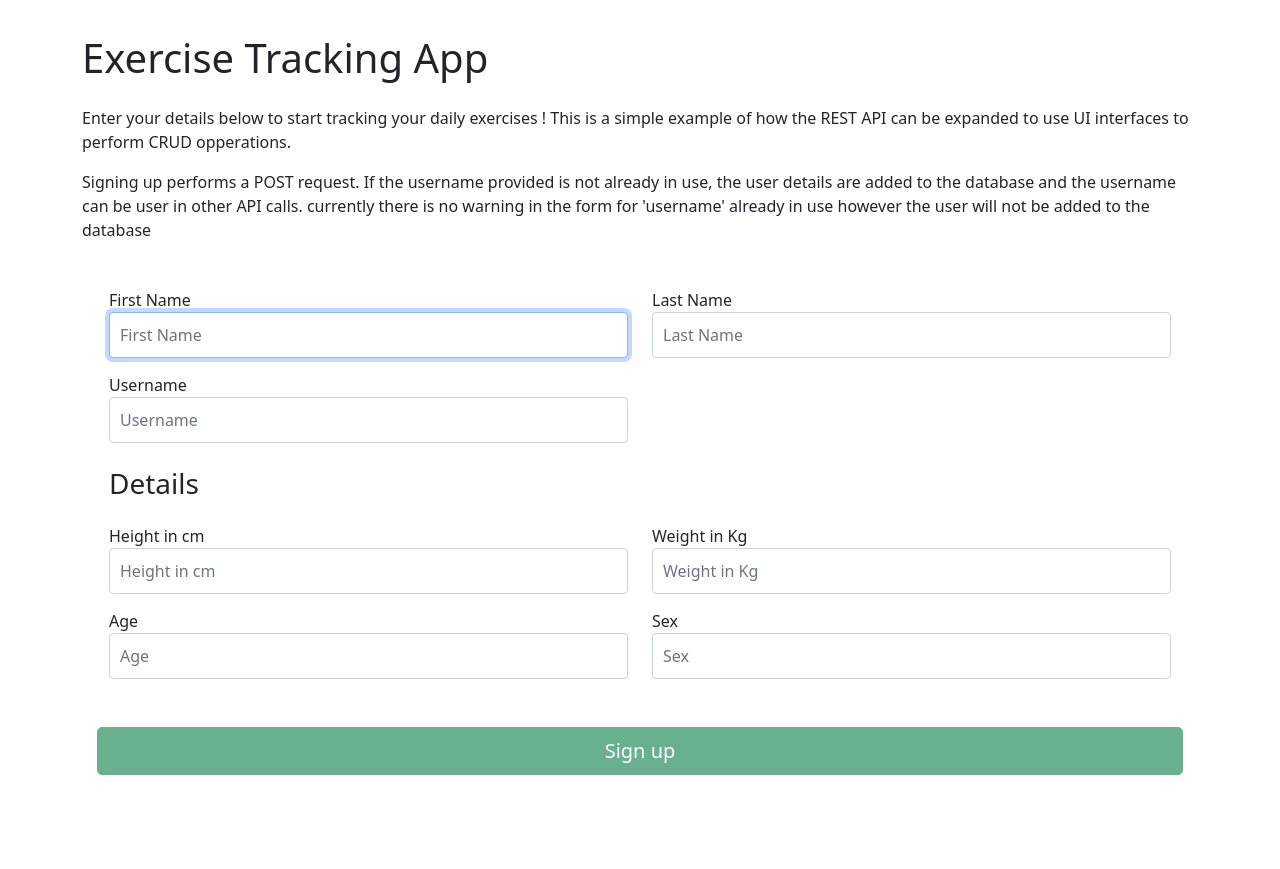
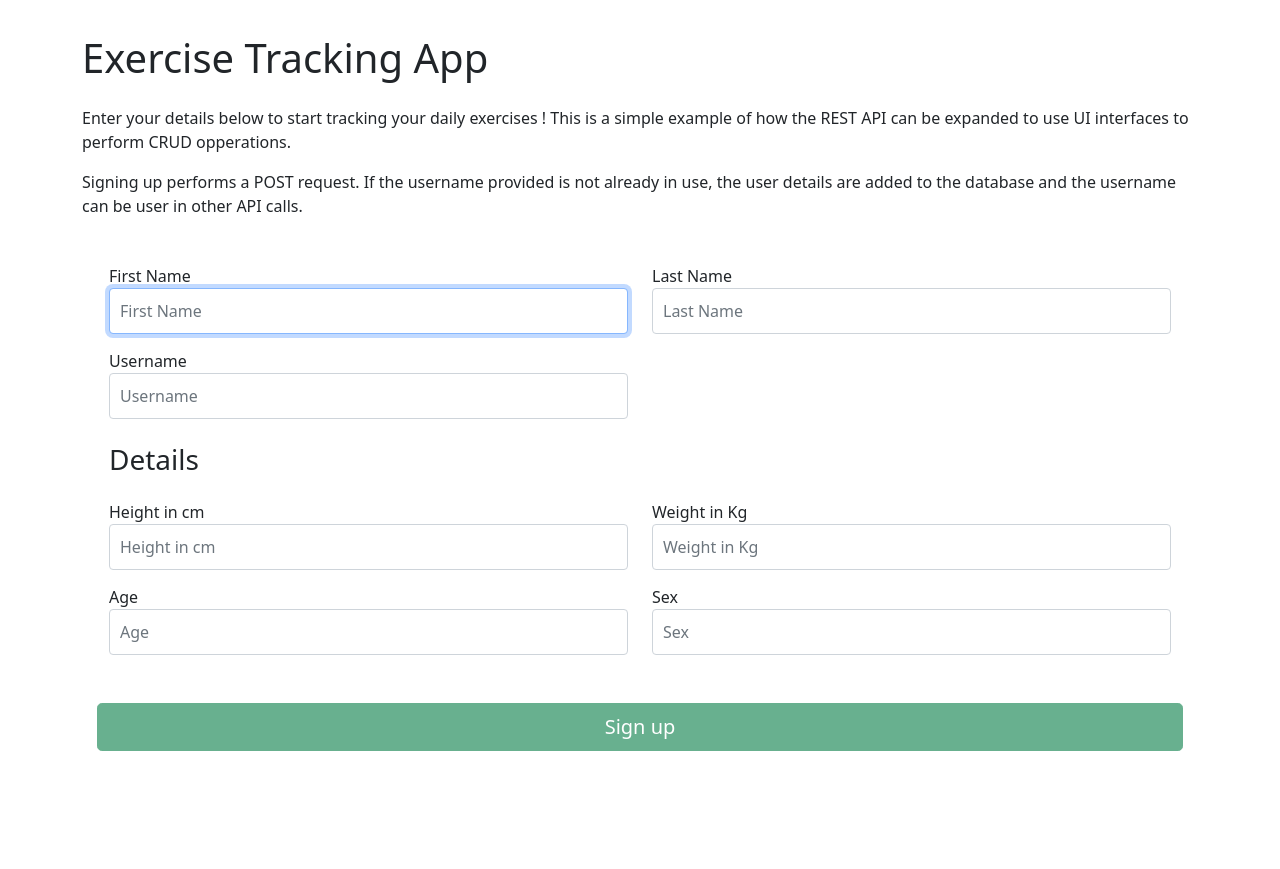
Before and after one commit to ec20726/cloudgroup25, a Flask app: page /showSignUp in a window 1280 px wide. Shown: the part 140-1009 px from the top of the page. Run offline with Flask 2, Linux system fonts and the light colour scheme.

Commit message:
Change .gitignore + templates and application text changes

```diff
--- a/application.py
+++ b/application.py
@@ -1,7 +1,10 @@
 from flask import Flask, jsonify, json, request, render_template
-import requests 									                          # Requests library is used for external API calls
-from flaskext.mysql import MySQL                                              # Flask's mySQL is used for database
-from werkzeug.security import generate_password_hash, check_password_hash     # Will be used for SHA password hashing
+# Requests library is used for external API calls
+import requests
+# Flask's mySQL is used for database
+from flaskext.mysql import MySQL
+# Required for security
+from werkzeug.security import generate_password_hash, check_password_hash
 
 
 # variable named 'application' is required for AWS Elasticbeanstalk
@@ -44,17 +47,13 @@ def showSignUp():
 def signUp():
 
     # read values from form in signup.html
-    _firstname = request.form['inputFirstName']
-    _lastname  = request.form['inputLastName']
-    _username  = request.form['inputUsername']
-    _height    = request.form['inputHeight']
-    _weight    = request.form['inputWeight']
-    _age       = request.form['inputAge']
-    _sex       = request.form['inputSex']
-
-    # validate the received values
-    if not _firstname and _lastname and _username:
-        return json.dumps({'html':'<span>Enter the required fields</span>'})
+    firstname = request.form['inputFirstName']
+    lastname  = request.form['inputLastName']
+    username  = request.form['inputUsername']
+    height    = request.form['inputHeight']
+    weight    = request.form['inputWeight']
+    age       = request.form['inputAge']
+    sex       = request.form['inputSex']
 
     # call stored procedure in mysql database to create new users
     # (only if username provided is unique)
@@ -62,21 +61,21 @@ def signUp():
     cursor = conn.cursor()
     cursor.callproc(
         'sp_createUser',
-        (_firstname,
-        _lastname,
-        _username,
-        _height,
-        _weight,
-        _age,
-        _sex)
+        (firstname,
+        lastname,
+        username,
+        height,
+        weight,
+        age,
+        sex)
         )
     data = cursor.fetchall()
 
     if len(data) == 0:
         conn.commit()
-        return json.dumps({'message':'User created successfully !'})
+        return json.dumps({'message':'User created successfully !'}), 201
     else:
-        return json.dumps({'error':str(data[0])})
+        return json.dumps({'error':str(data[0])}), 409
 
 
 ########################################################################################
@@ -252,6 +251,7 @@ def get_user_details():
         return jsonify ({'error': 'No users found!'}), 404
 
 # Get user details for specified user
+# In reality this should be protected so only the user logged in could view there details
 
 @app.route('/userdetails/<username>', methods=['GET'])
 def get_user_details_for_user(username):
@@ -289,8 +289,8 @@ def get_exercises_for_user(username):
     else:
         return jsonify ({'error': 'No exercises can be found for this user!'}), 404
 
-# get request which allows two variables to be passed to the function.
-# Allows user to select individual exercises.
+# Get request which allows two variables to be passed to the function.
+# Allows user to select individual exercises by username and exercise id.
 
 @app.route('/exercises/<username>/<id>', methods=['GET'])
 def get_exercise(username, id):
@@ -345,8 +345,8 @@ def get_exerciseplan_for_user(username):
 ### POST METHODS FOR REST API
 ########################################################################################
 
-# post request allowing a completly new user to create an exercise plan
-# this creates a row in the mysql db table users.
+# Post request allowing a completly new user to create an exercise plan
+# This creates a row in the mysql db table 'users'.
 
 @app.route('/exerciseplans', methods=['POST'])
 def post_exerciseplan():
@@ -367,6 +367,8 @@ def post_exerciseplan():
 
         conn = mysql.connect()
         cursor = conn.cursor()
+
+        # uses a mysql stored procedure
         cursor.callproc(
             'sp_createUser',
             (firstname,
@@ -387,6 +389,7 @@ def post_exerciseplan():
 
 # post request where individual exercises are created with their own unique ID.
 # This are inserted into the appropriate table in the database.
+
 @app.route('/exerciseplans/<username>', methods=['POST'])
 def post_exercise(username):
 
@@ -407,7 +410,7 @@ def post_exercise(username):
             #nutritionix API endpoint
             url = "https://trackapi.nutritionix.com/v2/natural/exercise"
 
-            #user details added for POST data
+            # User details added for POST data
             params = {
                 "query":data["exercise"],
                 "gender":user_sex,
@@ -417,8 +420,8 @@ def post_exercise(username):
             }
             payload = json.dumps(params)
 
-            #Headers include nutritionix developer id and key.
-            # user id of zero is used for development purposes.
+            # Headers include nutritionix developer id and key.
+            # User id of zero is used for development purposes.
             headers = {
               'x-app-id': '3a43bc4e',
               'x-remote-user-id': '0',
@@ -426,8 +429,8 @@ def post_exercise(username):
               'Content-Type': 'application/json'
             }
 
-            #Response object is converted to json
-            # the calorie estimate is stored in 'cal_response'
+            # Response object is converted to json
+            # The calorie estimate is stored in 'cal_response'
             response      = requests.request("POST", url, headers=headers, data=payload)
             response_json = response.json()
             response_data = response_json["exercises"]
@@ -456,8 +459,7 @@ def update_user():
     required = {'firstname','lastname','username','height','weight','age','sex'}
     if not request.json or not request.json.keys() == required:
             return jsonify({'error': f"Request must contain {required}"}), 400
-
-    if request.json:
+    else:
         user      = request.json
         firstname = user['firstname']
         lastname  = user['lastname']
@@ -484,8 +486,8 @@ def update_user():
 ### DELETE METHODS FOR REST API
 ########################################################################################
 
-# delete request which allows a user to completly delete their exercise plan.
-# this drops the user row in mysql user table
+# Delete request which allows a user to completly delete their exercise plan.
+# This drops the user row in mysql 'users' table
 
 @app.route('/exerciseplans/<username>', methods=['DELETE'])
 def delete_exerciseplan (username):
@@ -494,7 +496,8 @@ def delete_exerciseplan (username):
     return jsonify ({'message':'User and exercise plan deleted'}), 200
 
 
-# delete request for individual exercises.
+# Delete request for individual exercises.
+# This drops the exercise row for that user in mysql 'exercises' table
 
 @app.route('/exerciseplans/<username>/<id>', methods=['DELETE'])
 def delete_exercise_for_user (username, id):
--- a/templates/signup.html
+++ b/templates/signup.html
@@ -31,8 +31,7 @@
       </p>
       <p>
         Signing up performs a POST request. If the username provided is not already in use,
-        the user details are added to the database and the username can be user in other API calls. currently there is no warning
-        in the form for 'username' already in use however the user will not be added to the database
+        the user details are added to the database and the username can be user in other API calls.
       </p>
 
       <form class="form-signin row">
@@ -102,10 +101,12 @@
                     success: function(response) {
                       $('.form-signin').trigger("reset");
                       $('#success').show();
+                      $('#fail').hide();
                     },
                     error: function(error) {
                         console.log(error);
                         $('#fail').show();
+                        $('#success').hide();
                     }
                 });
             });
```
Also changed, not shown: templates/index.html (+10 -10 lines), README.md, 1 other file.
